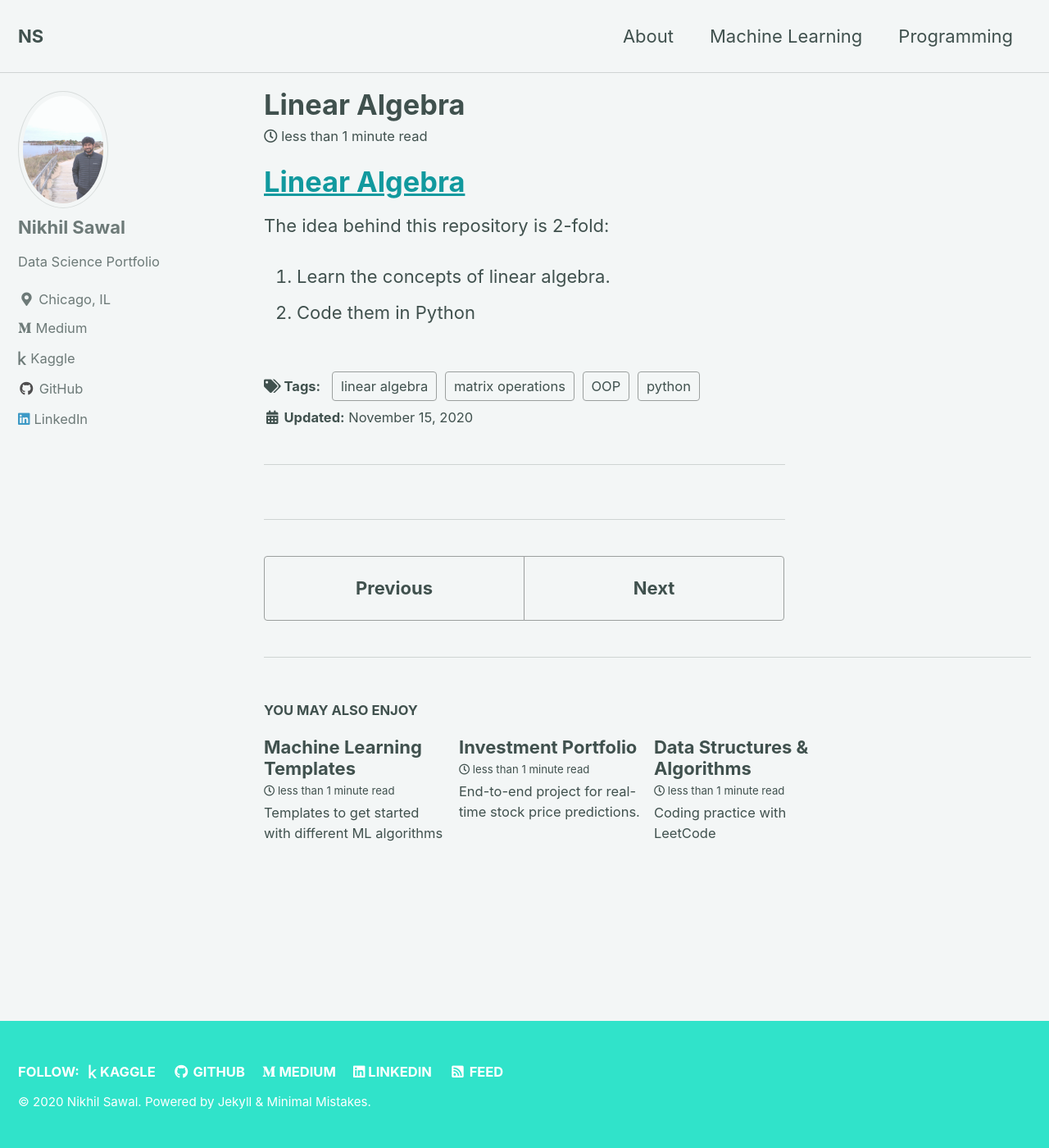
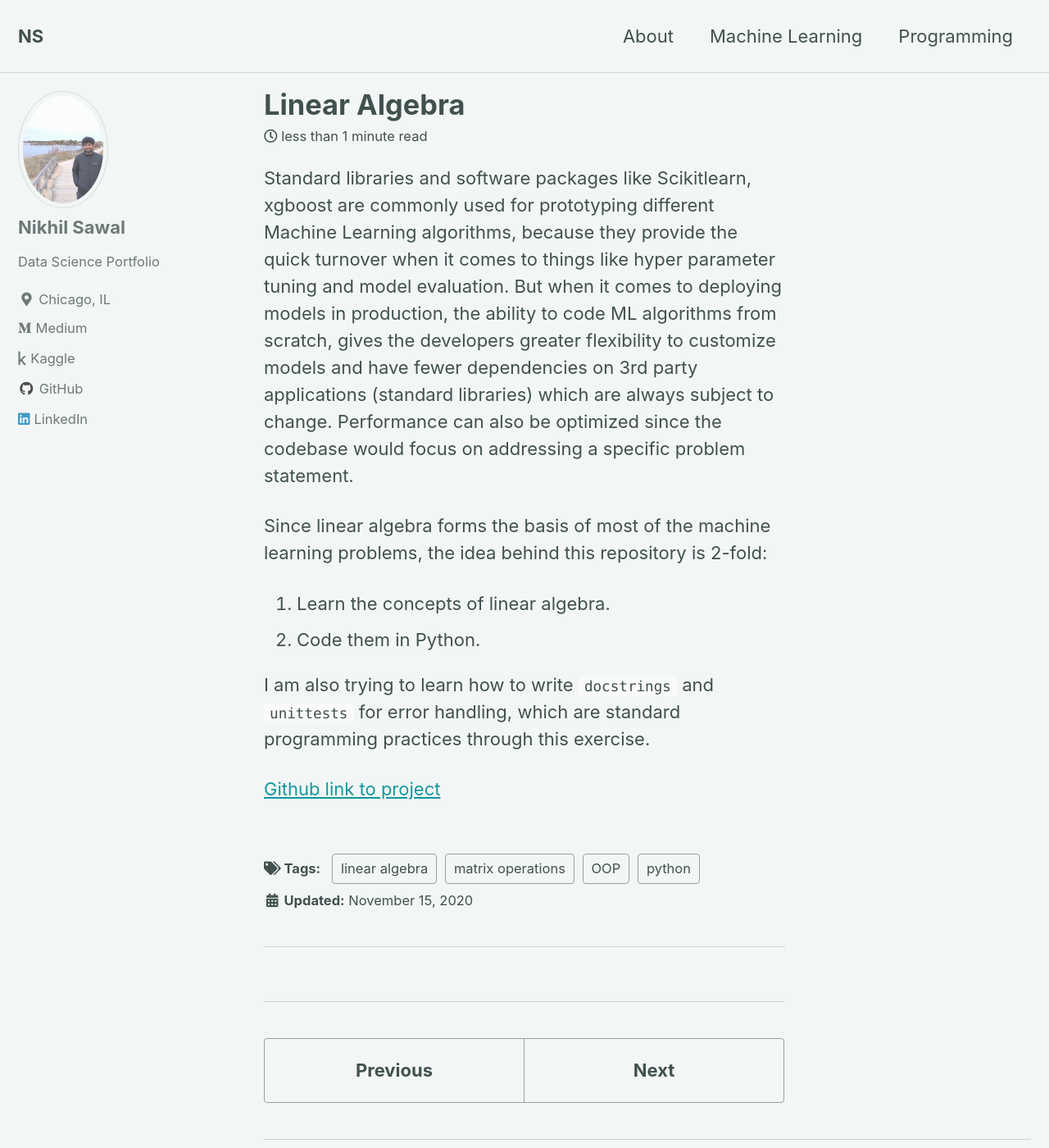
Before and after one commit to NikhilSawal/NikhilSawal.github.io, a Jekyll site: the page built from _posts/2020-11-15-linear-algbra.md, in a window 1280 px wide and 1400 px high. Shown: the whole window at 82% size. Built offline with Jekyll 4.4.1, drawn with Linux system fonts in a browser that asks for light colours; cached includes are drawn as plain includes.

Commit message:
Makes changes to the markdown files of posts

````diff
--- a/_posts/2020-11-15-linear-algbra.md
+++ b/_posts/2020-11-15-linear-algbra.md
@@ -6,8 +6,13 @@
 excerpt: "Coding practice - Gilbert Strang (MIT OpenCourseWare)"
 ---
 
-# [Linear Algebra](https://github.com/NikhilSawal/linear_algebra)
+Standard libraries and software packages like Scikitlearn, xgboost are commonly used for prototyping different Machine Learning algorithms, because they provide the quick turnover when it comes to things like hyper parameter tuning and model evaluation. But when it comes to deploying models in production, the ability to code ML algorithms from scratch, gives the developers greater flexibility to customize models and have fewer dependencies on 3rd party applications (standard libraries) which are always subject to change. Performance can also be optimized since the codebase would focus on addressing a specific problem statement.
 
-The idea behind this repository is 2-fold:
+Since linear algebra forms the basis of most of the machine learning problems, the idea behind this repository is 2-fold:
+
 1. Learn the concepts of linear algebra.
-2. Code them in Python
+2. Code them in Python.
+
+I am also trying to learn how to write ```docstrings``` and ```unittests``` for error handling, which are standard programming practices through this exercise.
+
+<a href="https://github.com/NikhilSawal/linear_algebra" target="_blank">Github link to project</a>
````
Also changed, not shown: _posts/2020-11-15-data-structures-and-algorithms.md (+2 -2 lines), _posts/2020-11-15-investment-portfolio.md (+2 -2 lines), _posts/2020-11-15-machine-learning-templates.md (+6 -2 lines).
